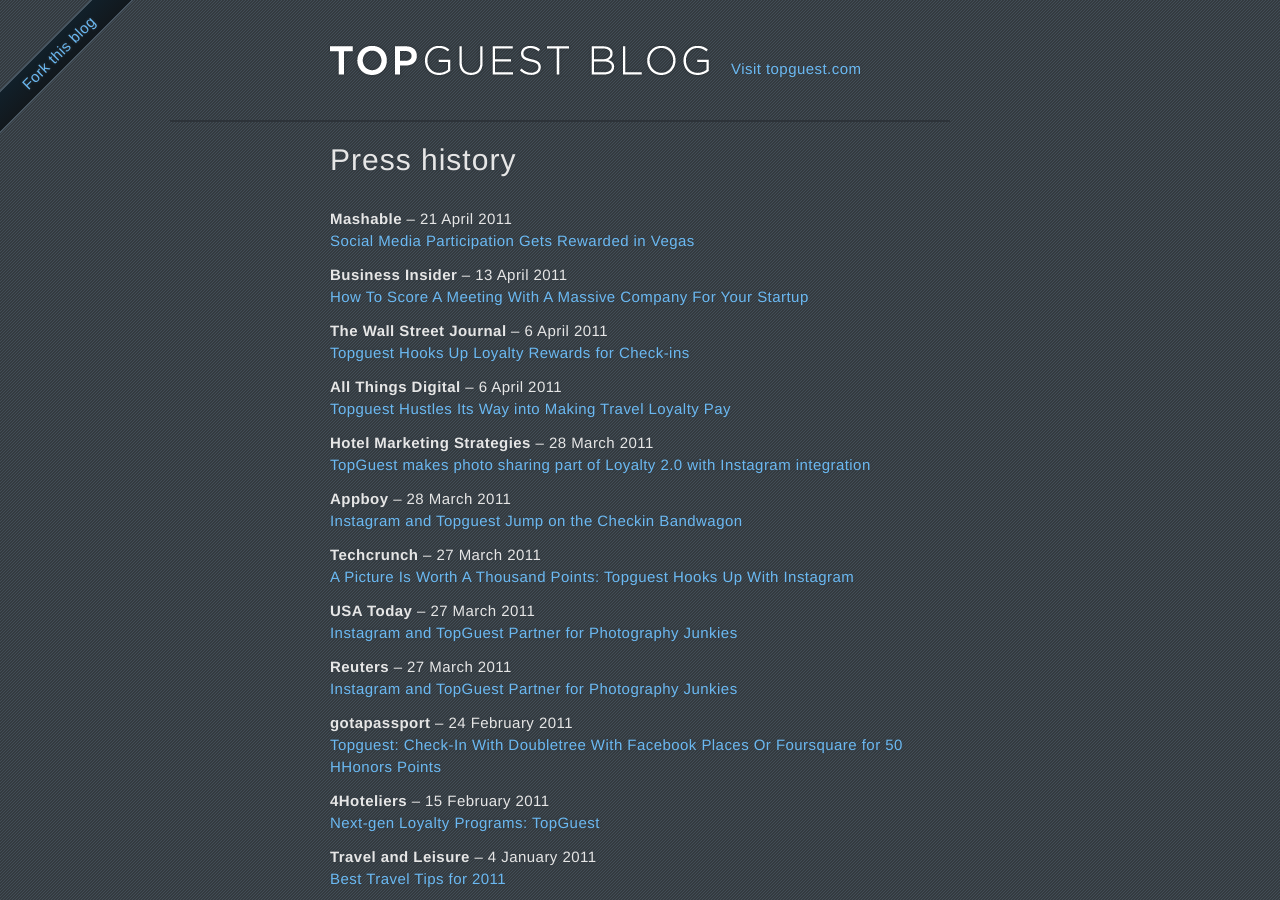
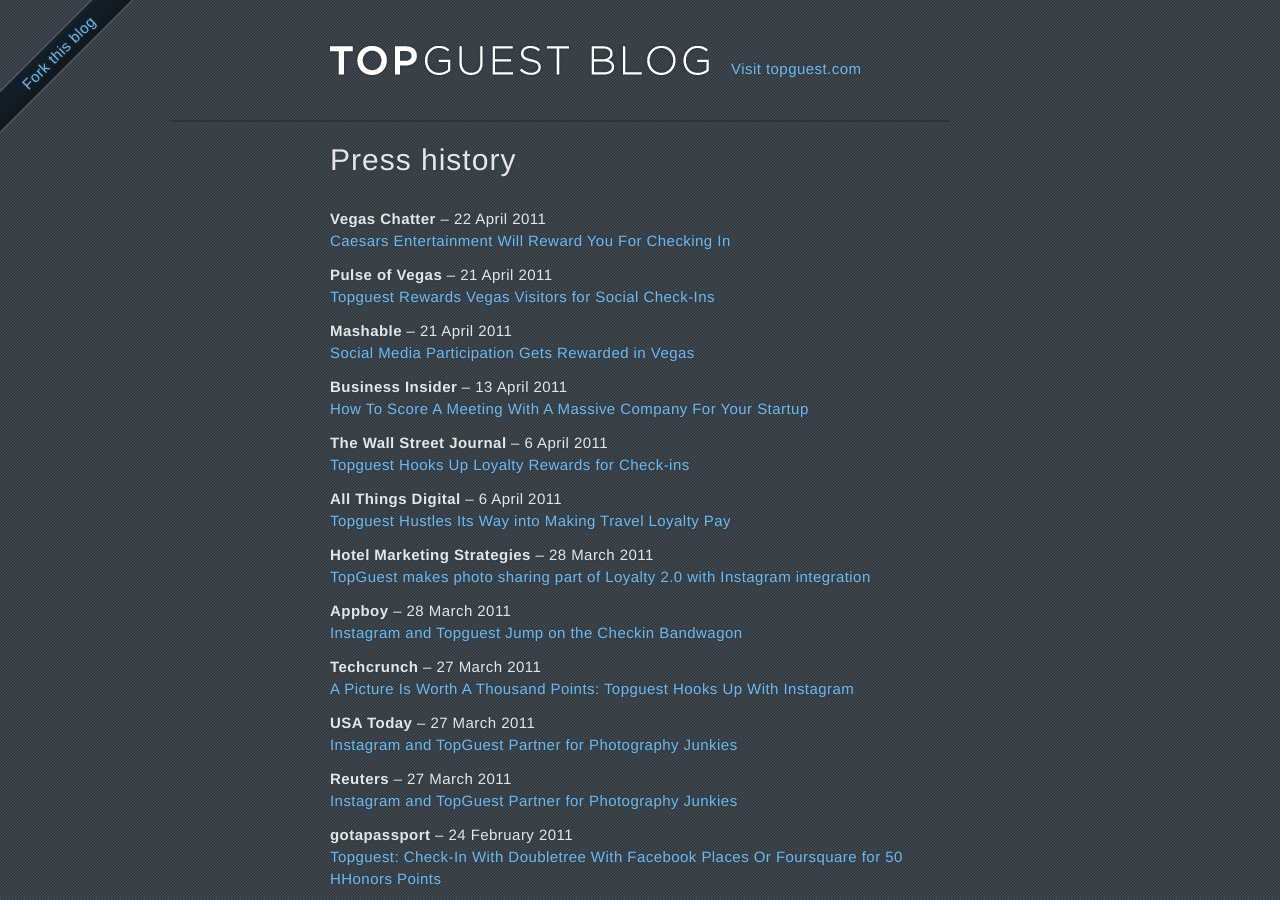
Before and after one commit to deasine/topguest.github.com, a Jekyll site: the page built from press.html, in a window 1280 px wide and 900 px high. Built offline with Jekyll 4.4.1, drawn with Linux system fonts in a browser that asks for light colours; nearby versions of some CDN libraries; Markdown is read by kramdown in place of the engine named in the settings.

Commit message:
added two press articles

```diff
--- a/press.html
+++ b/press.html
@@ -5,6 +5,14 @@
 
 <h1>Press history</h1>
 <ul id="press">
+  <li>
+    <p class="source"><strong>Vegas Chatter</strong> – 22 April 2011</p>
+    <a href="http://www.vegaschatter.com/tag/TopGuest">Caesars Entertainment Will Reward You For Checking In</a>
+  </li>
+  <li>
+    <p class="source"><strong>Pulse of Vegas</strong> – 21 April 2011</p>
+    <a href="http://lasvegasblog.harrahs.com/total-rewards/topguest-rewards-vegas-visitors-for-social-check-ins/">Topguest Rewards Vegas Visitors for Social Check-Ins</a>
+  </li>
   <li>
     <p class="source"><strong>Mashable</strong> – 21 April 2011</p>
     <a href="http://mashable.com/2011/04/21/caesars-rewards-checkins/">Social Media Participation Gets Rewarded in Vegas</a>
```
